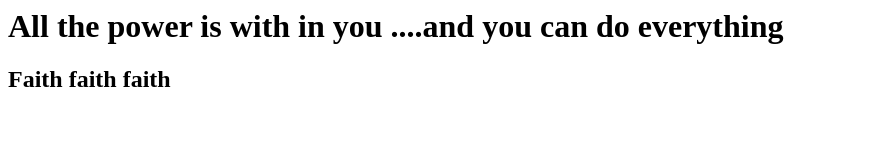
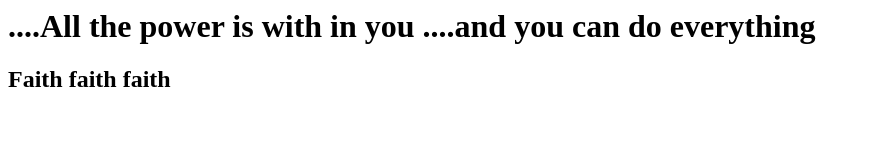
Before and after one commit to Amruthapriyanka/firstgitrepo, a plain HTML site: page index.html in a window 1280 px wide. Shown: the whole page, without its empty margins (0-870 px from the left). Drawn offline with Linux system fonts and the light colour scheme.

Commit message:
Update index.html

```diff
--- a/index.html
+++ b/index.html
@@ -1,7 +1,7 @@
 
 <html>
 <body>
-<h1>All the power is with in you ....and you can do everything <h1>
+<h1>....All the power is with in you ....and you can do everything <h1>
 <h2>Faith faith faith</h2>
 </body>
 </html>
```
